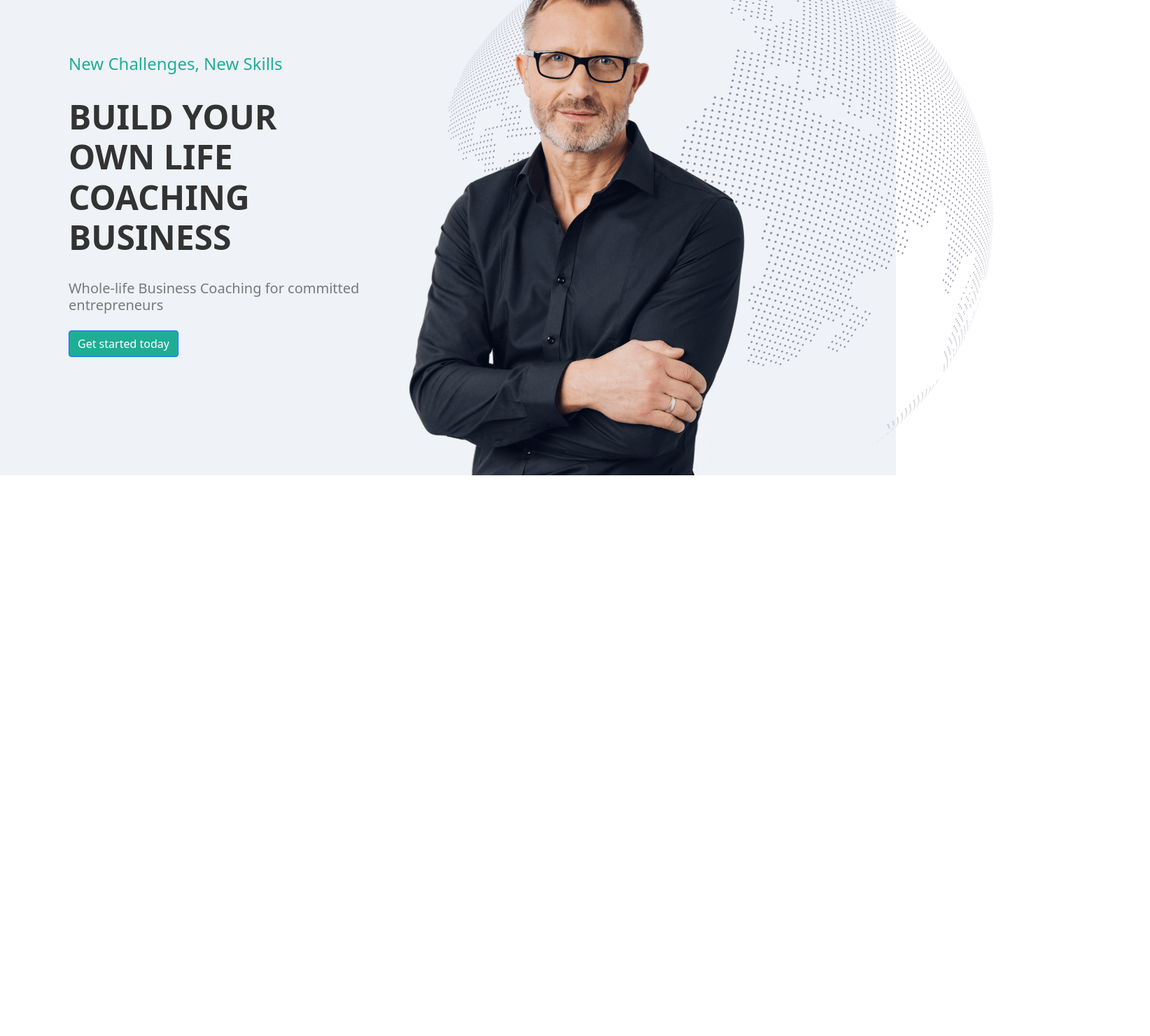
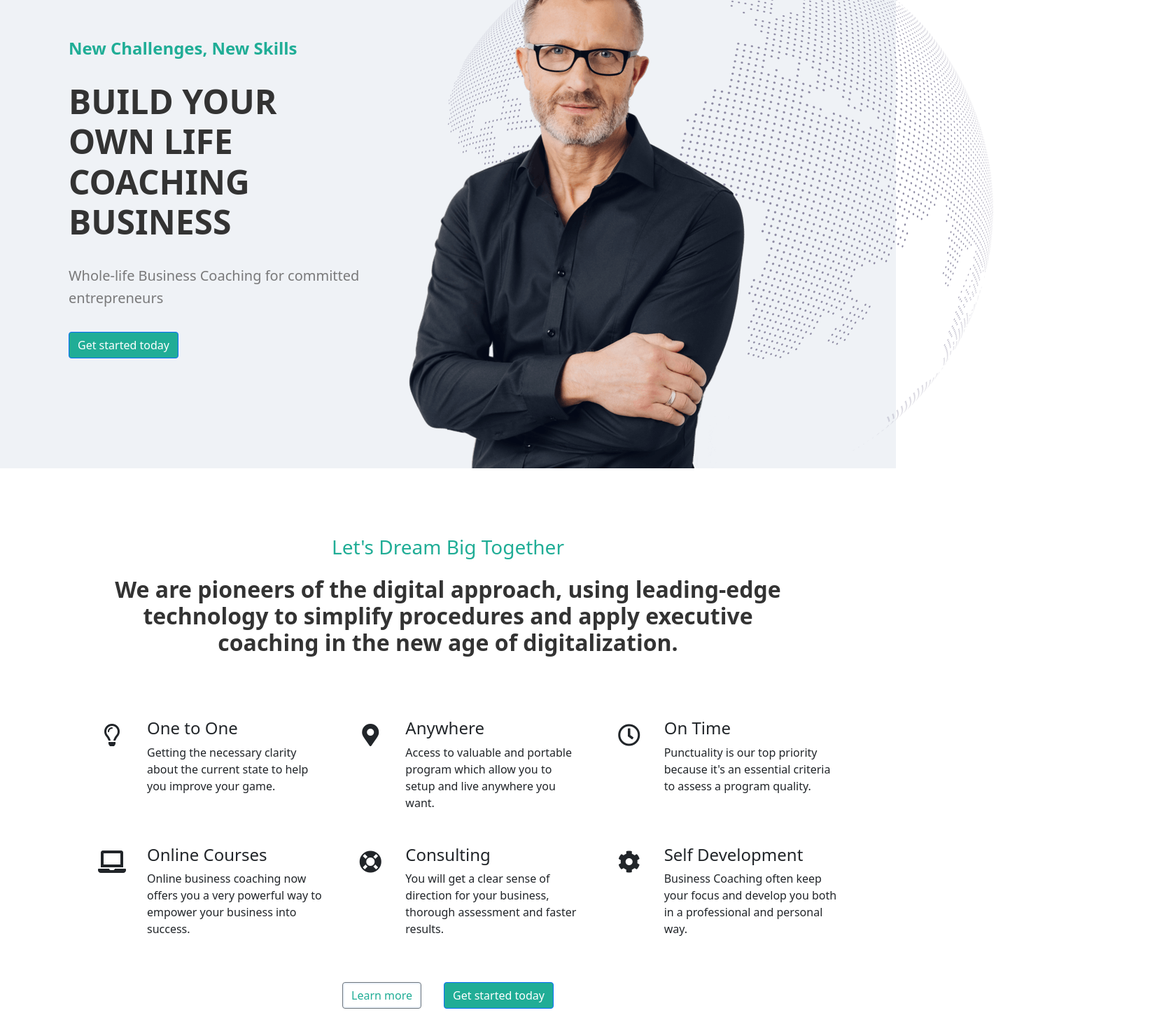
Before and after one commit to Tolihama/proj-html-vuejs, a Vue app: page / in a window 1280 px wide. Shown: the part 192-1672 px from the top of the page at 70% size, 1643 px wide, since content can reach past the window. Before the commit the page ends 871 px from the top, so only its background shows below. Built offline with nearby package versions, Linux system fonts and the light colour scheme.

Commit message:
Features prototype, Header and Jumbotron fixes

```diff
--- /dev/null
+++ b/src/components/Features.vue
@@ -0,0 +1,107 @@
+<template>
+    <section>
+        <div class="container py-5">
+            <!-- Titles -->
+            <div class="text-center py-5">
+                <h3>Let's Dream Big Together</h3>
+                <h2 class="fw-bold px-5 py-3">We are pioneers of the digital approach, using leading-edge technology to simplify procedures and apply executive coaching in the new age of digitalization.</h2>
+            </div>
+            <!-- Features List -->
+            <ul class="row">
+                <li
+                    class="col-4 px-2 py-3 d-flex"
+                    v-for="(feature, index) in featuresList"
+                    :key="`feature-${index}`"
+                >
+                    <div class="left text-center flex-shrink-0">
+                        <i :class="feature.icon"></i>
+                    </div>
+                    <div class="right flex-grow-1">
+                        <h4>{{ feature.title }}</h4>
+                        <p>{{ feature.desc }}</p>
+                    </div>
+                </li>
+            </ul>
+            <!-- Buttons -->
+            <div class="buttons text-center pt-3 pb-5">
+                <button class="btn btn-secondary mx-3">
+                    Learn more
+                </button>
+                <button class="btn btn-primary mx-3">
+                    Get started today
+                </button>
+            </div>
+        </div>
+
+    </section>
+</template>
+
+<script>
+export default {
+    name: 'Features',
+    data() {
+        return {
+            featuresList: [
+                {
+                    title: 'One to One',
+                    desc: 'Getting the necessary clarity about the current state to help you improve your game.',
+                    icon: 'far fa-lightbulb'
+                },
+                {
+                    title: 'Anywhere',
+                    desc: 'Access to valuable and portable program which allow you to setup and live anywhere you want.',
+                    icon: 'fas fa-map-marker-alt'
+                },
+                {
+                    title: 'On Time',
+                    desc: "Punctuality is our top priority because it's an essential criteria to assess a program quality.",
+                    icon: 'far fa-clock'
+                },
+                {
+                    title: 'Online Courses',
+                    desc: 'Online business coaching now offers you a very powerful way to empower your business into success. ',
+                    icon: 'fas fa-laptop'
+                },
+                {
+                    title: 'Consulting',
+                    desc: 'You will get a clear sense of direction for your business, thorough assessment and faster results.',
+                    icon: 'fas fa-life-ring'
+                },
+                {
+                    title: 'Self Development',
+                    desc: 'Business Coaching often keep your focus and develop you both in a professional and personal way.',
+                    icon: 'fas fa-cog'
+                },
+            ],
+        }
+    }
+}
+</script>
+
+<style scoped lang="scss">
+@import '../styles/vars.scss';
+
+// GENERAL
+ul {
+    list-style: none;
+}
+
+// COMPONENT
+section {
+    background: #fff;
+
+    h2 {
+        color: $main;
+    }
+
+    h3 {
+        color: $secondary;
+    }
+
+    ul.row .left {
+        width: 100px;
+        font-size: 2rem;
+    }
+}
+
+</style>
--- a/src/components/Header.vue
+++ b/src/components/Header.vue
@@ -1,7 +1,7 @@
 <template>
-    <header class="d-flex justify-content-around align-items-center w-100">
+    <header class="d-flex justify-content-between align-items-center w-100">
         <!-- LOGO -->
-        <div class="logo px-5 py-3 h-100 d-flex align-items-center">
+        <div class="logo h-100 d-flex align-items-center">
             <img class="h-50" src="../assets/Header/dark-logo.png" alt="Logo">
         </div>
         <!-- MAIN NAV -->
@@ -167,11 +167,16 @@ export default {
 
 // GENERAL COMPONENT
 header {
-    position: relative;
-    height: 100px;
+    position: fixed;
+    height: 90px;
     background: #fff;
     border-bottom: 1px solid $main-border;
+    box-shadow: 0 10px 10px 0 rgba(0,0,0,.1);
     z-index: 10;
+
+    .logo {
+        padding: .75rem 10rem;
+    }
 }
 
 ul {
@@ -207,9 +212,9 @@ ul {
         left: 0;
         width: 100%;
         background: #fff;
-        box-shadow: 0 10px 10px 2px rgba(0,0,0,.5);
+        box-shadow: 0 5px 5px rgba(0,0,0,.25);
         text-align: center;
-        transform: translateY(-100%);
+        transform: translateY(25%);
         transition: all .5s;
 
         li:hover {
--- a/src/components/Jumbotron.vue
+++ b/src/components/Jumbotron.vue
@@ -9,7 +9,7 @@
             <div class="col-5 p-3">
                 <h3 class="h4">New Challenges, New Skills</h3>
                 <h2 class="text-uppercase fw-bold py-4">Build your own life coaching business</h2>
-                <h4 class="h5 pb-3">Whole-life Business Coaching for committed entrepreneurs</h4>
+                <h4 class="h5 pb-4">Whole-life Business Coaching for committed entrepreneurs</h4>
                 <button class="btn btn-primary">
                     Get started today
                 </button>
@@ -18,14 +18,12 @@
                 <img src="../assets/Jumbotron/home-business-hero-avatar.png" alt="Jumbotron">
             </div>
         </div>
-
     </section>
 </template>
 
 <script>
 export default {
     name: 'Jumbotron'
-
 }
 </script>
 
@@ -37,7 +35,7 @@ section {
     position: relative;
 
     .background {
-        position: fixed;
+        position: absolute;
         left: 50%;
         z-index: 1;
     }
@@ -53,10 +51,13 @@ section {
 
         h3 {
             color: $secondary;
+            font-weight: 600;
         }
 
         h4 {
             color: $tertiary;
+            font-weight: 400;
+            line-height: 2rem;
         }
     }
 }
--- a/src/components/Main.vue
+++ b/src/components/Main.vue
@@ -1,21 +1,26 @@
 <template>
     <main>
         <Jumbotron />
+        <Features />
     </main>
 </template>
 
 <script>
 // IMPORT COMPONENTS
 import Jumbotron from '@/components/Jumbotron.vue';
+import Features from '@/components/Features.vue';
 
 export default {
     name: 'Main',
     components: {
         Jumbotron,
+        Features
     }
 }
 </script>
 
 <style scoped lang="scss">
-
+main {
+    padding-top: 90px;
+}
 </style>
--- a/src/styles/buttons.scss
+++ b/src/styles/buttons.scss
@@ -12,14 +12,20 @@
     &.btn-primary {
         color: #fff;
         background-color: $secondary;
-
-        &:hover {
-            background-color: $secondary-hover;
-        }
     }
 
     &.btn-secondary {
         color: $secondary;
         background-color: #fff;
+        box-shadow: 0 0 0 2px $main-border inset;
+
+        &:hover {
+            color: #fff;
+            box-shadow: none;
+        }
+    }
+
+    &:hover {
+        background-color: $secondary-hover;
     }
 }
```
